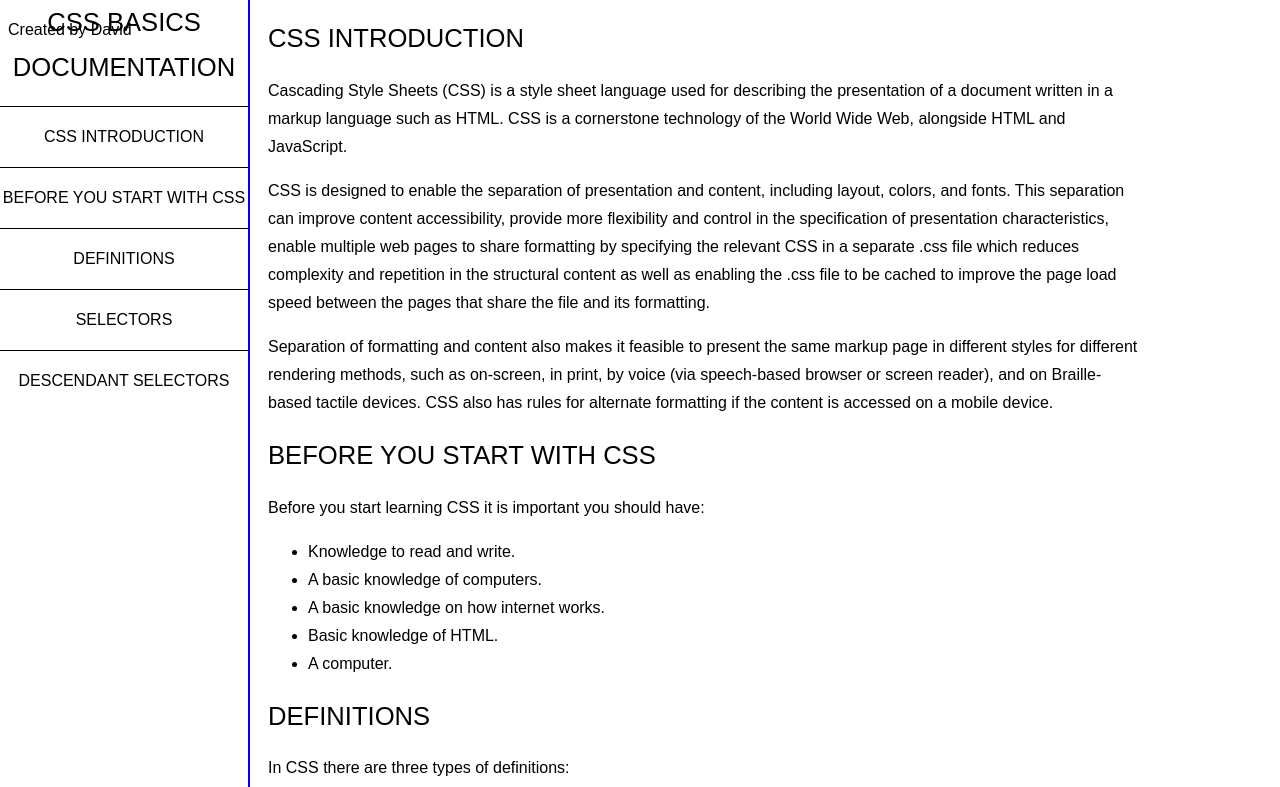
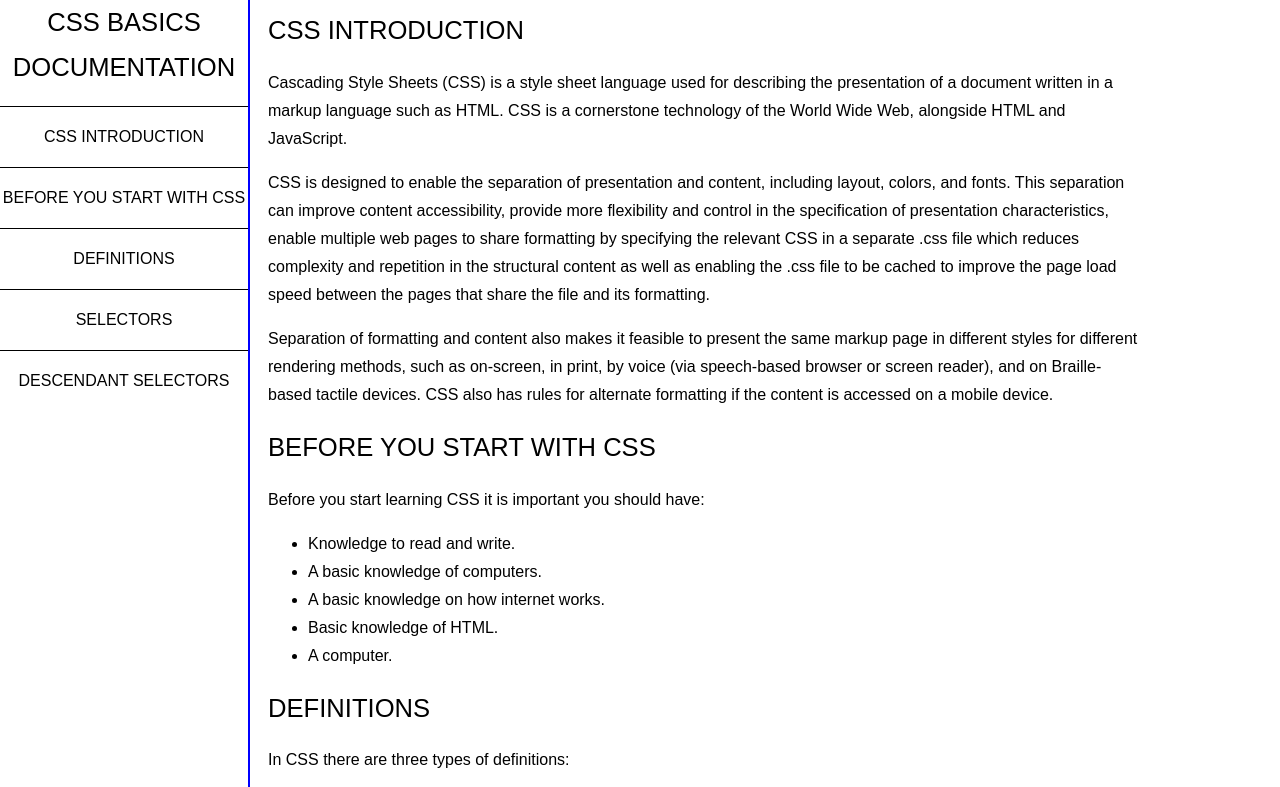
Before and after one commit to davidhelo/project-technicalDocumentation, a plain HTML site: page index.html in a window 1280 px wide. Shown: the top 787 px of the page. Drawn offline with Linux system fonts and the light colour scheme; a web font is replaced by a local one.

Commit message:
Update index.html

```diff
--- a/index.html
+++ b/index.html
@@ -85,8 +85,5 @@
     <code>&#35container &#62 p &#123 color: blue; &#125</code>
   </section>
 </main>
-<footer>
-  <p> Created by David </p>
-</footer>
 </body>
 </html>
```
